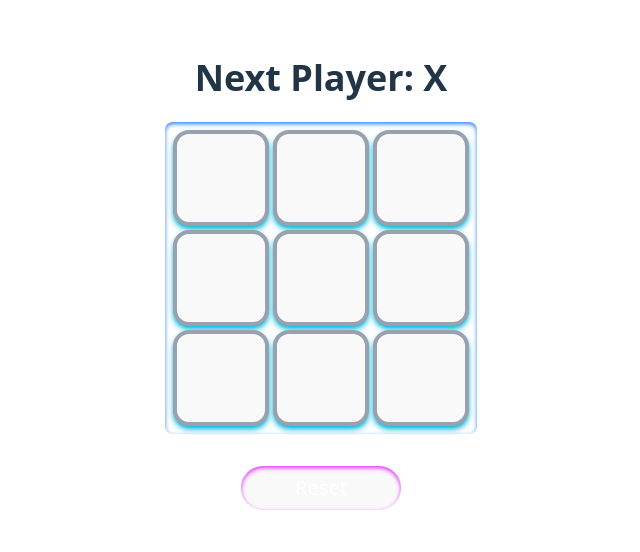
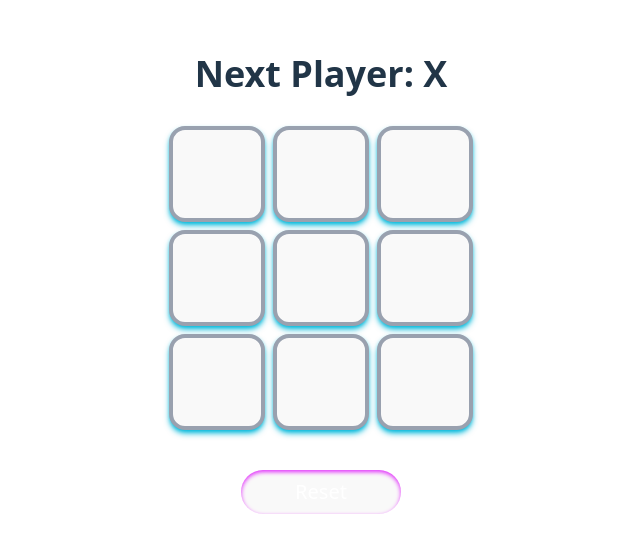
Before and after one commit to ObsidianAstralis/boring-game, a React (Vite) app in the folder app/: page / in a window 1280 px wide. Shown: the part 116-668 px from the top of the page, without its empty margins (319-959 px from the left). Built offline with nearby package versions, Linux system fonts and the light colour scheme.

Commit message:
Fine tune on the board design patch1

```diff
--- a/app/src/components/Board.tsx
+++ b/app/src/components/Board.tsx
@@ -38,7 +38,7 @@
   return (
     <div className="flex flex-col items-center">
       <div className="text-4xl font-bold mb-6">{status}</div>
-      <div className="grid grid-cols-3 gap-1 p-2 mb-8 rounded-lg shadow-inner shadow-blue-500">
+      <div className="grid grid-cols-3 gap-2 p-2 mb-8">
         {tiles.map((tile, id) => (
           <Tile key={id} value={tile} onClick={() => handleClick(id)} highlight={winningCombination?.includes(id) || false} />
         ))}
--- a/app/src/index.css
+++ b/app/src/index.css
@@ -19,7 +19,7 @@
   margin: 0;
   display: flex;
   place-items: center;
-  /* min-width: 320px; */
+  width: 100%;
   min-height: 100vh;
 }
 
```
